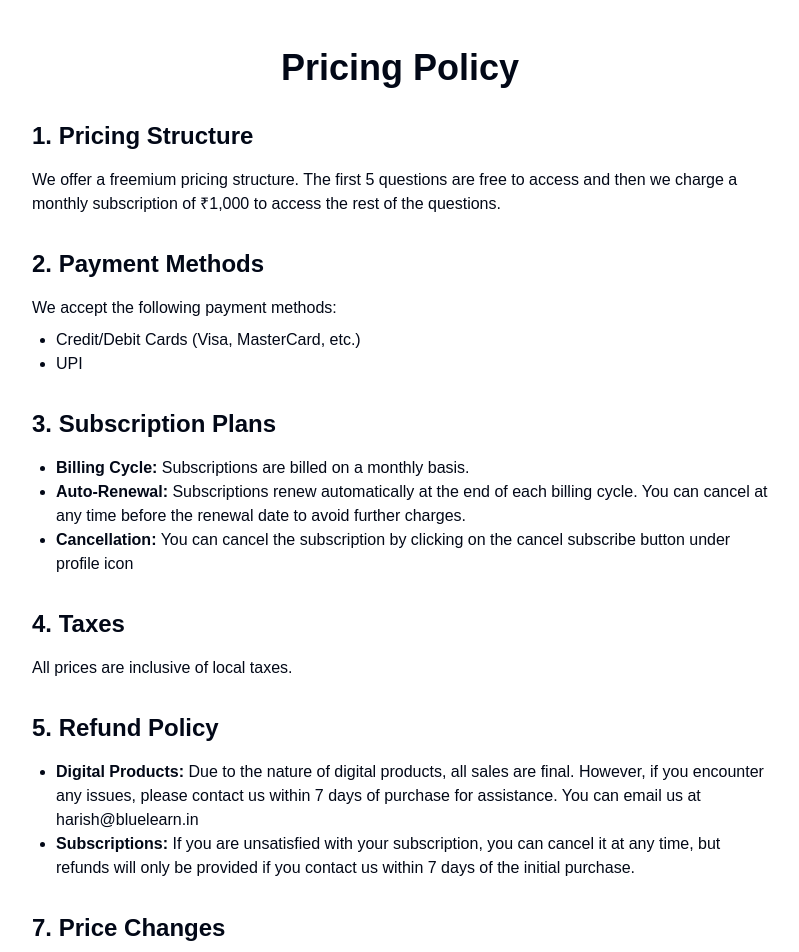
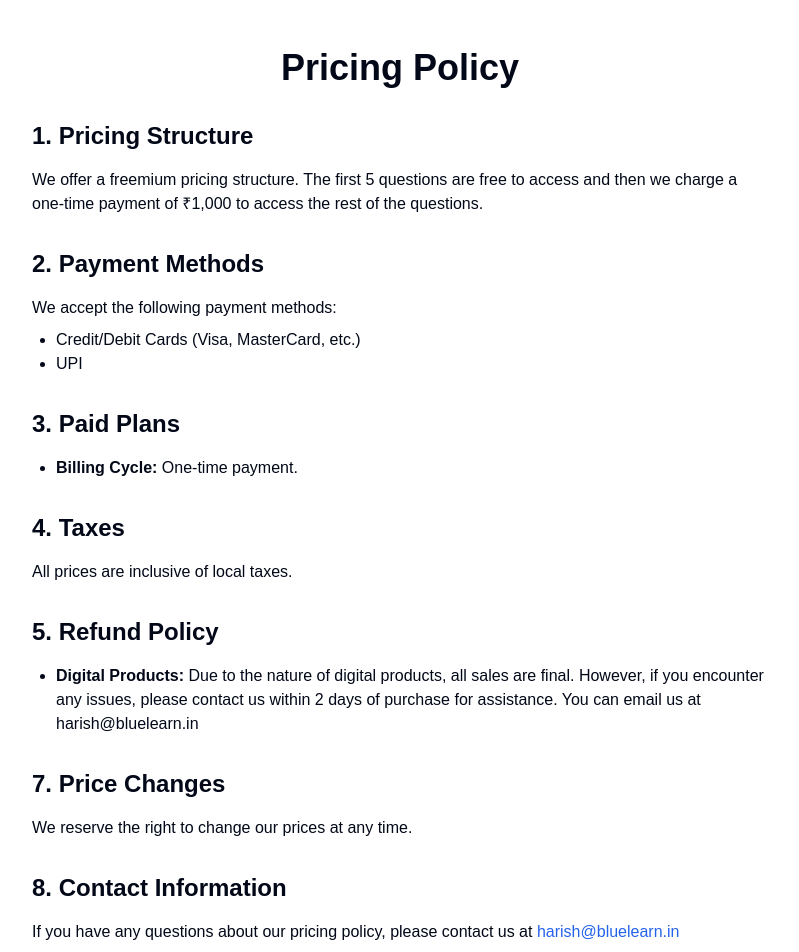
Before and after one commit to kenco99/mockme-fe-next, a Next.js app: page /pricing-policy in a window 1280 px wide. Shown: the top 952 px of the page, without its empty margins (240-1039 px from the left). Built offline with nearby package versions, Linux system fonts and the light colour scheme; a web font is replaced by a local one.

Commit message:
changed razorpay name and pricing and refund policy to remove subsctiptions

```diff
--- a/src/components/Rzp.tsx
+++ b/src/components/Rzp.tsx
@@ -33,7 +33,7 @@ const PaymentModal: React.FC<PaymentModalProps> = ({ isOpen, onClose }) => {
         key: process.env.NEXT_PUBLIC_RAZORPAY_KEY_ID!,
         amount: orderData.data.amount,
         currency: orderData.data.currency,
-        name: "MockMe",
+        name: "PracticeGMAT",
         description: "Pro Membership",
         image: "https://example.com/your_logo",
         order_id: orderData.data.id,
--- a/src/pages/pricing-policy.tsx
+++ b/src/pages/pricing-policy.tsx
@@ -16,7 +16,7 @@ const PricingPolicy: React.FC = () => {
           <section className="mb-8">
             <h2 className="text-2xl font-semibold mb-4">1. Pricing Structure</h2>
             <p className="mb-4">
-              We offer a freemium pricing structure. The first 5 questions are free to access and then we charge a monthly subscription of ₹1,000 to access the rest of the questions.
+              We offer a freemium pricing structure. The first 5 questions are free to access and then we charge a one-time payment of ₹1,000 to access the rest of the questions.
             </p>
           </section>
 
@@ -30,11 +30,11 @@ const PricingPolicy: React.FC = () => {
           </section>
 
           <section className="mb-8">
-            <h2 className="text-2xl font-semibold mb-4">3. Subscription Plans</h2>
+            <h2 className="text-2xl font-semibold mb-4">3. Paid Plans</h2>
             <ul className="list-disc pl-6">
-              <li><strong>Billing Cycle:</strong> Subscriptions are billed on a monthly basis.</li>
-              <li><strong>Auto-Renewal:</strong> Subscriptions renew automatically at the end of each billing cycle. You can cancel at any time before the renewal date to avoid further charges.</li>
-              <li><strong>Cancellation:</strong> You can cancel the subscription by clicking on the cancel subscribe button under profile icon</li>
+              <li><strong>Billing Cycle:</strong> One-time payment.</li>
+
+
             </ul>
           </section>
 
@@ -46,15 +46,15 @@ const PricingPolicy: React.FC = () => {
           <section className="mb-8">
             <h2 className="text-2xl font-semibold mb-4">5. Refund Policy</h2>
             <ul className="list-disc pl-6">
-              <li><strong>Digital Products:</strong> Due to the nature of digital products, all sales are final. However, if you encounter any issues, please contact us within 7 days of purchase for assistance. You can email us at harish@bluelearn.in</li>
-              <li><strong>Subscriptions:</strong> If you are unsatisfied with your subscription, you can cancel it at any time, but refunds will only be provided if you contact us within 7 days of the initial purchase.</li>
+              <li><strong>Digital Products:</strong> Due to the nature of digital products, all sales are final. However, if you encounter any issues, please contact us within 2 days of purchase for assistance. You can email us at harish@bluelearn.in</li>
+
             </ul>
           </section>
 
           <section className="mb-8">
             <h2 className="text-2xl font-semibold mb-4">7. Price Changes</h2>
             <p>
-              We reserve the right to change our prices at any time. Any changes will be communicated to existing subscribers at least 7 days in advance. Your continued use of the service after the price change indicates your acceptance of the new prices.
+              We reserve the right to change our prices at any time.
             </p>
           </section>
 
--- a/src/pages/refund-policy.tsx
+++ b/src/pages/refund-policy.tsx
@@ -21,20 +21,20 @@ const RefundPolicy: React.FC = () => {
             </p>
 
             <section>
-              <h2 className="text-3xl font-bold mb-4 text-black">1. Subscription Services</h2>
+              <h2 className="text-3xl font-bold mb-4 text-black">1. Pro Services</h2>
 
               <div className="space-y-4">
                 <div>
                   <h3 className="text-2xl font-semibold mb-2 text-black">1.1 Cancellation</h3>
                   <p className="text-gray-700 leading-relaxed">
-                    You may cancel your subscription at any time. After cancellation, you will continue to have access to the service until the end of your current billing cycle, but no further charges will be applied.
+                    If you are unhapppy with the service, please contact us at harish@bluelearn.in within 2 days of the purchase date.
                   </p>
                 </div>
 
                 <div>
                   <h3 className="text-2xl font-semibold mb-2 text-black">1.2 Refunds</h3>
                   <p className="text-gray-700 leading-relaxed">
-                    Refunds for subscription services will only be provided if you contact us within 7 days of the initial purchase or renewal date.
+                    Refunds for pro services will only be provided if you contact us within 2 days of the initial purchase or renewal date.
                   </p>
                 </div>
               </div>
@@ -59,7 +59,7 @@ const RefundPolicy: React.FC = () => {
             <section>
               <h2 className="text-3xl font-bold mb-4 text-black">4. Refund Processing</h2>
               <p className="text-gray-700 leading-relaxed">
-                If your refund request is approved, the refund will be processed through your original payment method within [X] business days. Please note that it may take additional time for your bank or credit card company to process and post the refund.
+                If your refund request is approved, the refund will be processed through your original payment method within 30 business days. Please note that it may take additional time for your bank or credit card company to process and post the refund.
               </p>
             </section>
 
```
